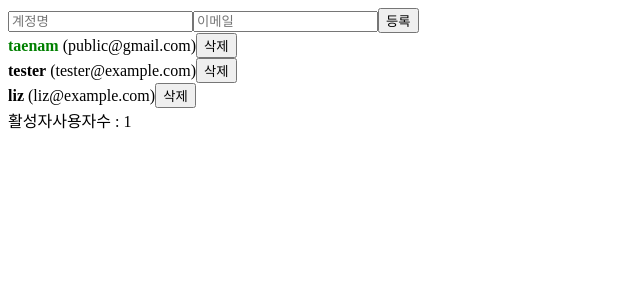
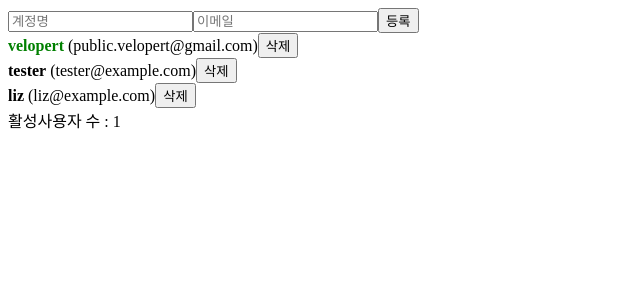
Before and after one commit to dev-93/study, a React (Create React App) app in the folder react_study/: page / in a window 1280 px wide. Shown: the top 300 px of the page, without its empty margins (0-640 px from the left). Built offline with nearby package versions, Linux system fonts and the light colour scheme.

Commit message:
useMemo를 사용

```diff
--- a/react_study/src/App.js
+++ b/react_study/src/App.js
@@ -1,4 +1,4 @@
-import React, { useRef, useState } from 'react';
+import React, { useRef, useState, useMemo } from 'react';
 import UserList from './UserList';
 import CreateUser from './CreateUser';
 
@@ -6,7 +6,6 @@ function countActiveUsers(users) {
   console.log('활성 사용자 수를 세는중...');
   return users.filter(user => user.active).length;
 }
-
 
 function App() {
   const [inputs, setInputs] = useState({
@@ -24,8 +23,8 @@ function App() {
   const [users, setUsers] = useState([
     {
       id: 1,
-      username: 'taenam',
-      email: 'public@gmail.com',
+      username: 'velopert',
+      email: 'public.velopert@gmail.com',
       active: true
     },
     {
@@ -70,9 +69,10 @@ function App() {
       )
     );
   };
-
-  const count = countActiveUsers(users);
-
+  const count = useMemo(() => countActiveUsers(users), [users]);
+  // useMemo 의 첫번째 파라미터에는 어떻게 연산할지 정의하는 함수를 넣어주면 되고
+  // 두번째 파라미터에는 deps 배열을 넣어주면 되는데, 이 배열 안에 넣은 내용이 바뀌면,
+  // 우리가 등록한 함수를 호출해서 값을 연산해주고, 만약에 내용이 바뀌지 않았다면 이전에 연산한 값을 재사용하게 됩니다.
   return (
     <>
       <CreateUser
@@ -82,7 +82,7 @@ function App() {
         onCreate={onCreate}
       />
       <UserList users={users} onRemove={onRemove} onToggle={onToggle} />
-      <div>활성자사용자수 : {count}</div>
+      <div>활성사용자 수 : {count}</div>
     </>
   );
 }
--- a/react_study/src/UserList.js
+++ b/react_study/src/UserList.js
@@ -1,9 +1,6 @@
 import React, {useEffect} from 'react';
 
 function User({ user, onRemove, onToggle }) {
-  useEffect(() => {
-    console.log(user);
-  });
   return (
     <div>
       <b
```
